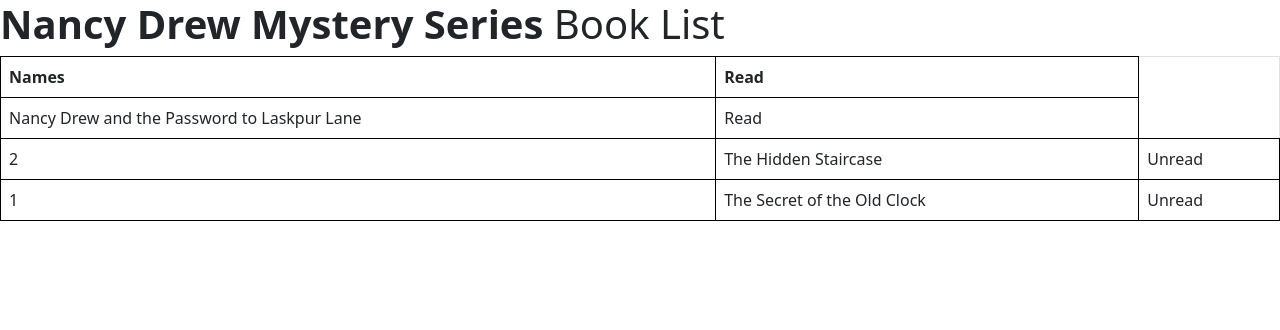
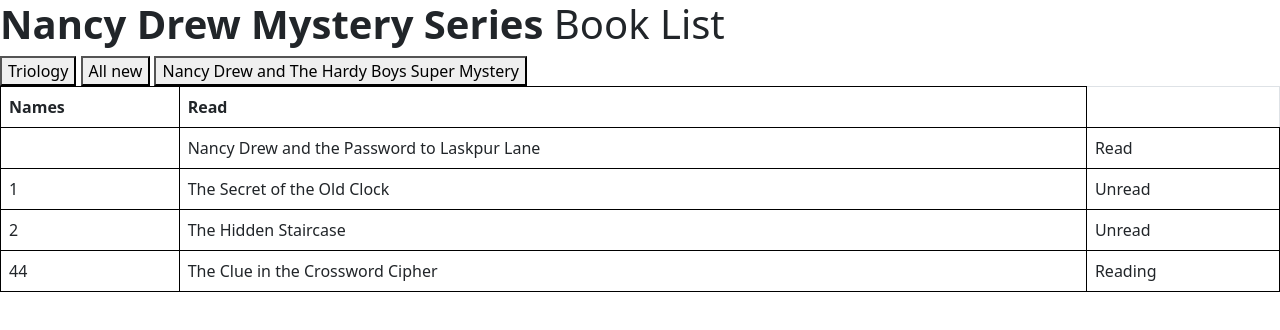
Before and after one commit to ClearCrystalSkies/NancyDrewBookList, a plain HTML site: page mystery.html in a window 1280 px wide. Drawn offline with nearby package versions, Linux system fonts and the light colour scheme; a script that the page names is missing.

Commit message:
Add files via upload

```diff
--- /dev/null
+++ b/app.js
@@ -0,0 +1,12 @@
+function allNew(){
+    window.location = "allNew.html";
+}
+function Super(){
+    window.location = "super.html";
+}
+function triology(){
+    window.location= "triology.html";
+}
+function mystery(){
+    window.location = "mystery.html";
+}
--- a/mystery.html
+++ b/mystery.html
@@ -12,14 +12,23 @@
     </head>
     <body>
         <h1><strong>Nancy Drew Mystery Series</strong> Book List</h1>
+        <button onclick="triology()">Triology</button>
+        <button onclick="allNew()">All new</button>
+        <button onclick="Super()">Nancy Drew and The Hardy Boys Super Mystery</button>
         <table class="table">
             <tr>
               <th>Names</th>
               <th>Read</th>
             </tr>
             <tr>
+              <td></td>
               <td>Nancy Drew and the Password to Laskpur Lane</td>
               <td>Read</td>
+            </tr>
+            <tr>
+              <td>1</td>
+              <td>The Secret of the Old Clock</td>
+              <td>Unread</td>
             </tr>
             <tr>
               <td>2</td>
@@ -27,9 +36,9 @@
               <td>Unread</td>
             </tr>
             <tr>
-              <td>1</td>
-              <td>The Secret of the Old Clock</td>
-              <td>Unread</td>
+              <td>44</td>
+              <td>The Clue in the Crossword Cipher</td>
+              <td>Reading</td>
             </tr>
           </table>
         <script src="app.js" ></script>
```
Also changed, not shown: allNew.html (+11 -6 lines), super.html (+6 -3 lines), triology.html (+3 -0 lines).
